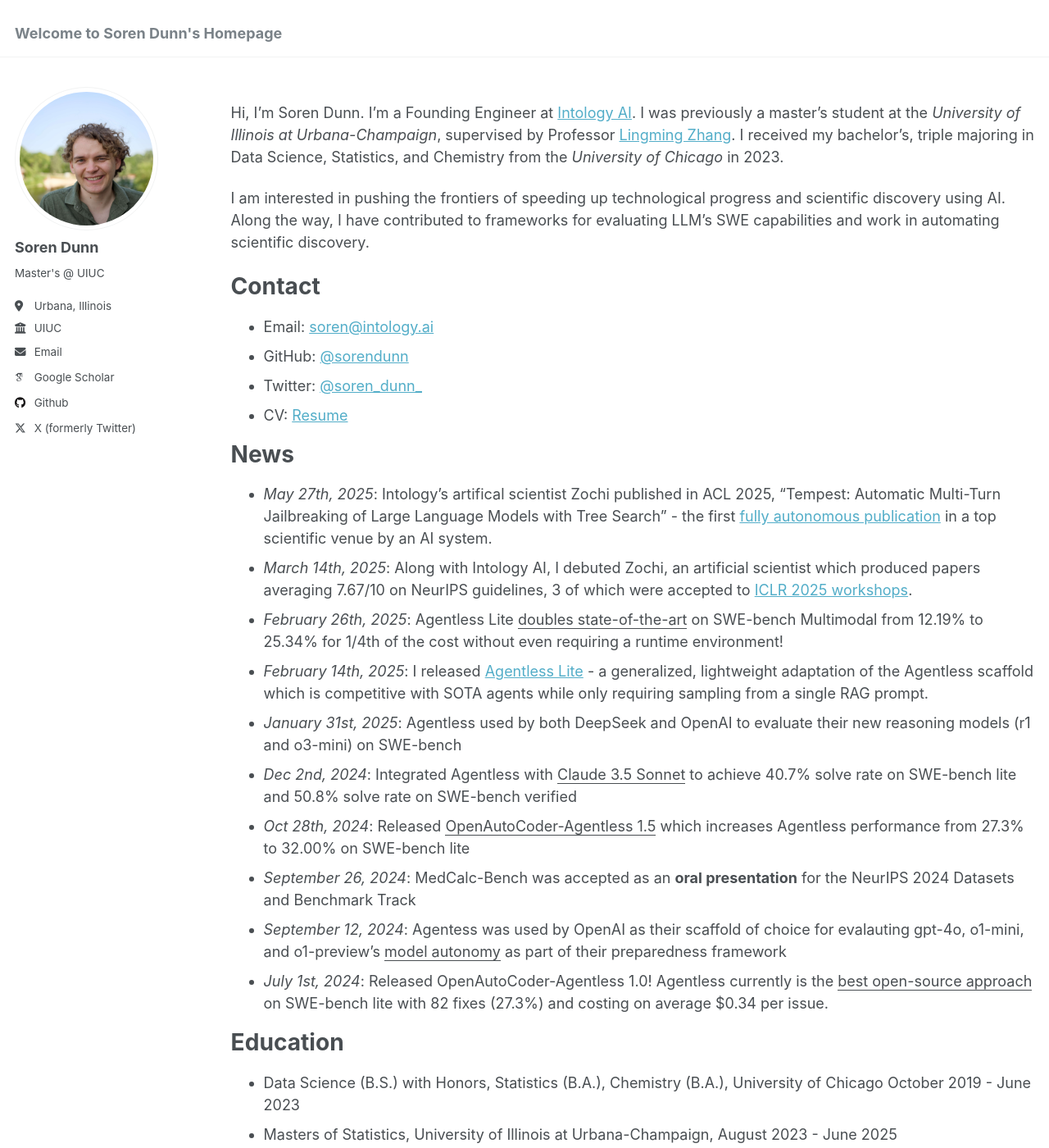
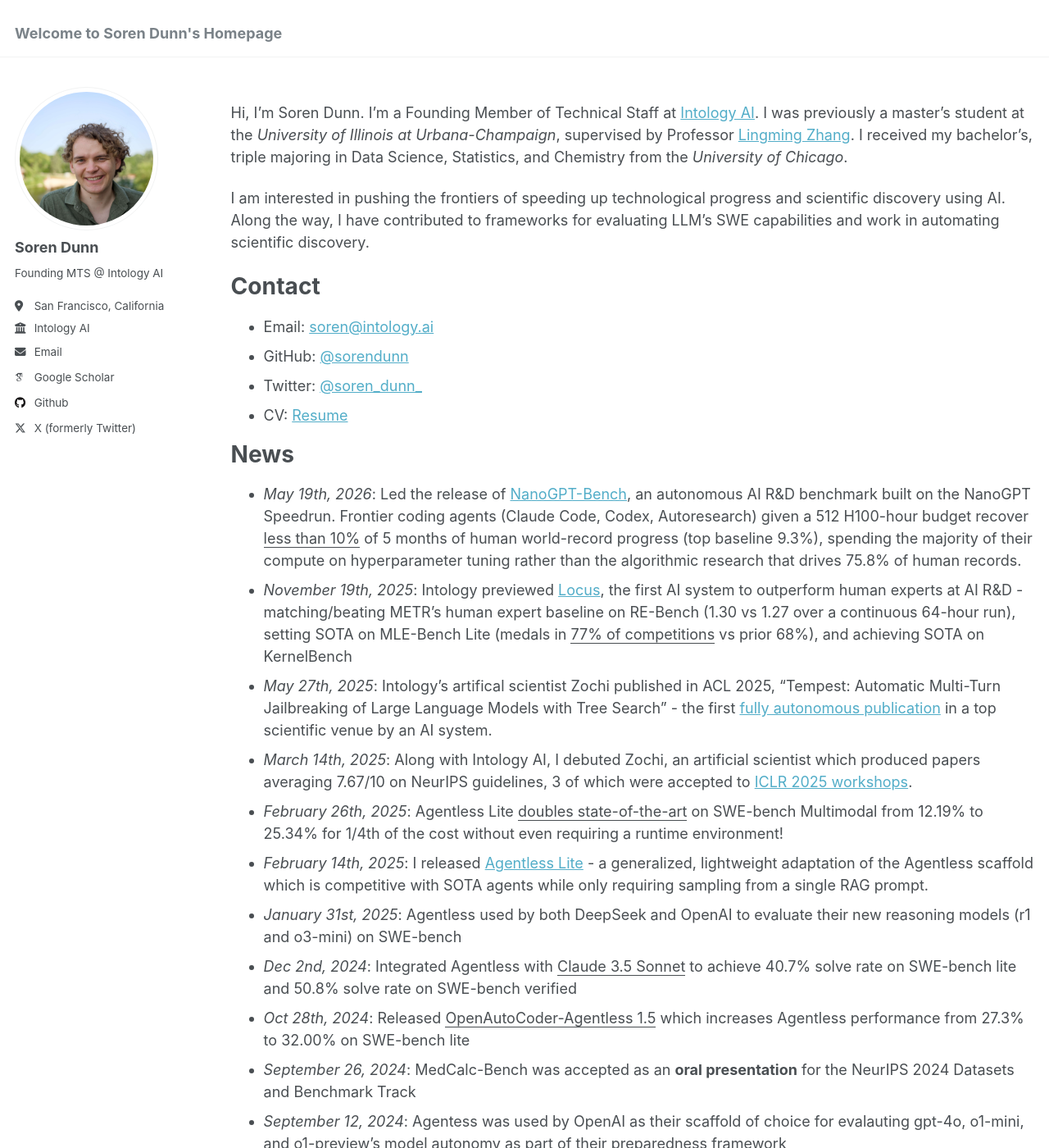
Before and after one commit to sorendunn/sorendunn.github.io, a Jekyll site: the page built from _pages/about.md, in a window 1280 px wide and 1400 px high. Shown: the whole window at 82% size. Built offline with Jekyll 4.4.1, drawn with Linux system fonts in a browser that asks for light colours; some web fonts are replaced; some of the changed text lies outside the part shown.

Commit message:
update with recent results

```diff
--- a/_config.yml
+++ b/_config.yml
@@ -24,11 +24,11 @@ author:
   avatar           : "profile.jpg"
   name             : "Soren Dunn"
   pronouns         : # example: "she/her"
-  bio              : "Master's @ UIUC"
-  location         : "Urbana, Illinois"
-  employer         : "UIUC"
-  uri              : #"sorend2@illinois.edu"
-  email            : "sorend2@illinois.edu"
+  bio              : "Founding MTS @ Intology AI"
+  location         : "San Francisco, California"
+  employer         : "Intology AI"
+  uri              : #"soren@intology.ai"
+  email            : "soren@intology.ai"
 
   # Academic websites
   arxiv            : # URL - Update with the correct link to your profile
--- a/_pages/about.md
+++ b/_pages/about.md
@@ -9,7 +9,7 @@ redirect_from:
 
 {% include base_path %}
 
-Hi, I'm Soren Dunn. I'm a Founding Engineer at [Intology AI](https://www.intology.ai). I was previously a master's student at the *University of Illinois at Urbana-Champaign*, supervised by Professor [Lingming Zhang](https://lingming.cs.illinois.edu/index.html). I received my bachelor's, triple majoring in Data Science, Statistics, and Chemistry from the *University of Chicago* in 2023.
+Hi, I'm Soren Dunn. I'm a Founding Member of Technical Staff at [Intology AI](https://www.intology.ai). I was previously a master's student at the *University of Illinois at Urbana-Champaign*, supervised by Professor [Lingming Zhang](https://lingming.cs.illinois.edu/index.html). I received my bachelor's, triple majoring in Data Science, Statistics, and Chemistry from the *University of Chicago*.
 
 I am interested in pushing the frontiers of speeding up technological progress and scientific discovery using AI. Along the way, I have contributed to frameworks for evaluating LLM's SWE capabilities and work in automating scientific discovery.
 
@@ -22,6 +22,8 @@ Contact
 
 News
 =====
+- *May 19th, 2026*: Led the release of [NanoGPT-Bench](https://www.intology.ai/blog/nanogpt-bench), an autonomous AI R&D benchmark built on the NanoGPT Speedrun. Frontier coding agents (Claude Code, Codex, Autoresearch) given a 512 H100-hour budget recover <ins>less than 10%</ins> of 5 months of human world-record progress (top baseline 9.3%), spending the majority of their compute on hyperparameter tuning rather than the algorithmic research that drives 75.8% of human records.
+- *November 19th, 2025*: Intology previewed [Locus](https://www.intology.ai/blog/previewing-locus), the first AI system to outperform human experts at AI R&D - matching/beating METR's human expert baseline on RE-Bench (1.30 vs 1.27 over a continuous 64-hour run), setting SOTA on MLE-Bench Lite (medals in <ins>77% of competitions</ins> vs prior 68%), and achieving SOTA on KernelBench
 - *May 27th, 2025*: Intology's artifical scientist Zochi published in ACL 2025, “Tempest: Automatic Multi-Turn Jailbreaking of Large Language Models with Tree Search” - the first [fully autonomous publication](https://www.intology.ai/blog/zochi-acl) in a top scientific venue by an AI system.
 - *March 14th, 2025*: Along with Intology AI, I debuted Zochi, an artificial scientist which produced papers averaging 7.67/10 on NeurIPS guidelines, 3 of which were accepted to [ICLR 2025 workshops](https://www.intology.ai/blog/zochi-tech-report).
 - *February 26th, 2025*: Agentless Lite <ins>doubles state-of-the-art</ins> on SWE-bench Multimodal from 12.19% to 25.34% for 1/4th of the cost without even requiring a runtime environment!
@@ -40,7 +42,8 @@ Education
 
 Experience
 =====
-- Intology AI, Founding Engineer, San Francisco, CA, January 2025 - Present
+- Intology AI, Founding Member of Technical Staff, San Francisco, CA, January 2025 - Present
+  - Led development of [NanoGPT-Bench](https://www.intology.ai/blog/nanogpt-bench), a long-horizon autonomous AI R&D benchmark built on the NanoGPT Speedrun, showing that frontier coding agents recover only 9.3% of human research progress on NanoGPT and almost exclusively perform hyperparameter tuning rather than algorithmic research
   - Developed experimentation, ideation, paper-writing capabilities, and user interface for Zochi, the first AI system to publish a paper in a top scientific venue (ACL 2025) with reviews placing it in the top 8.2% of all ACL submissions as well as publishing three papers in ICLR 2025 workshops
   - Configured Zochi to run on MLE-bench, reaching SOTA on a canonical subset of MLE-Bench achieving medals in 50% of Kaggle competitions it was tested on
 
```
